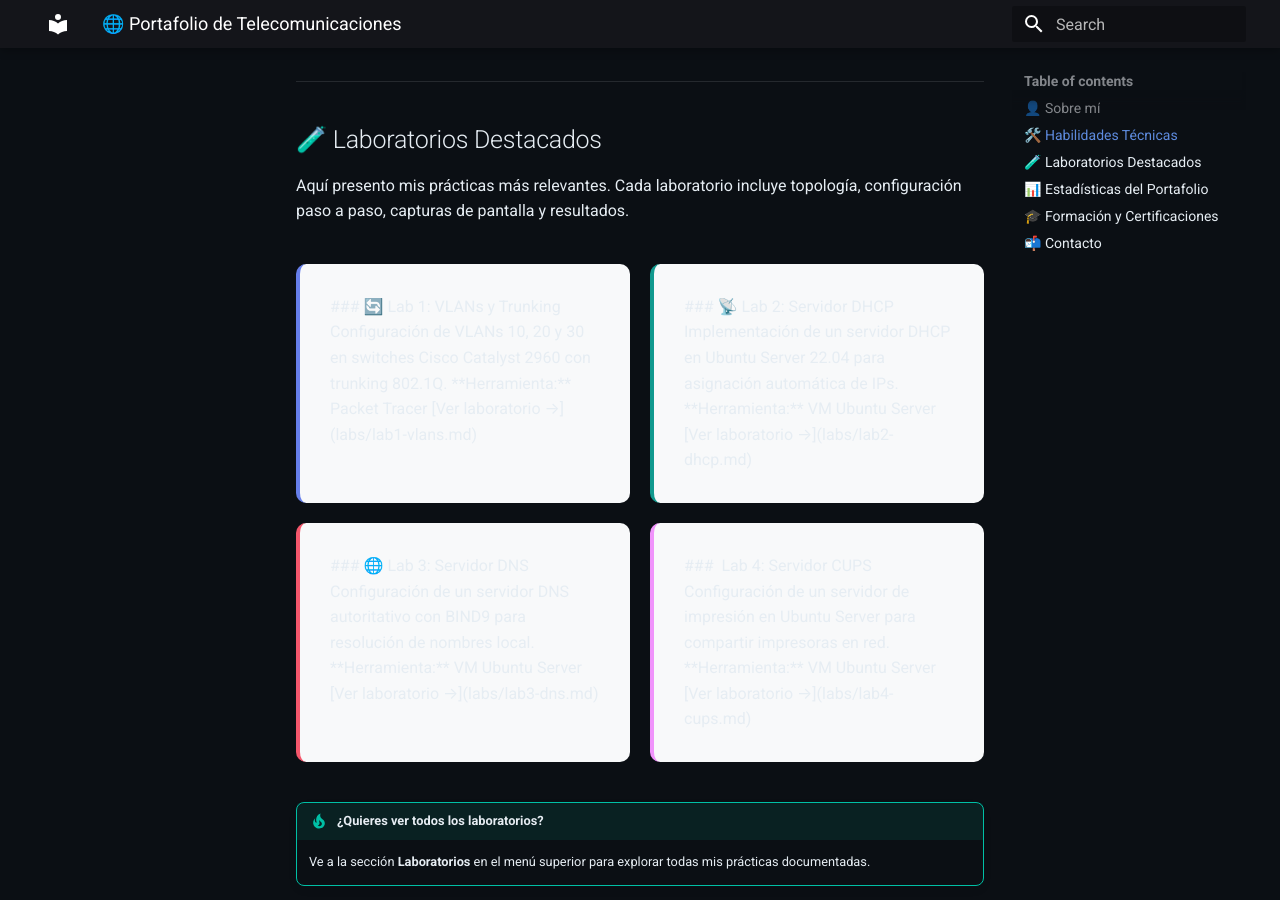
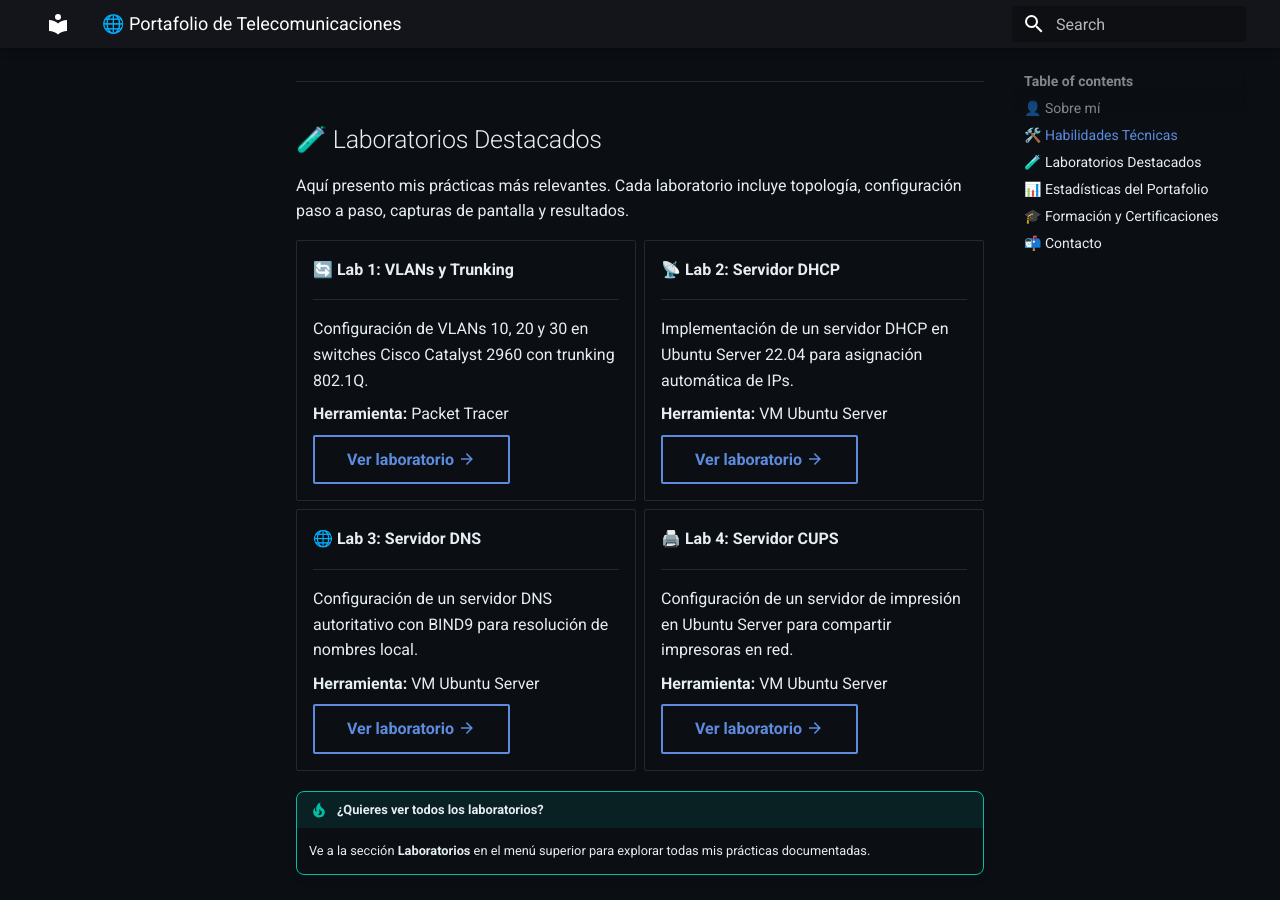
Before and after one commit to GARNAUTH-DOSTO/PORTAFOLIO_TELECOM, an MkDocs documentation site: the page built from docs/index.md, in a window 1280 px wide and 900 px high, scrolled down 1072 px. Built offline with MkDocs 1.6.1 and Material for MkDocs 9.7.7, drawn with Linux system fonts in a browser that asks for light colours; part of the change alters nothing that is shown.

Commit message:
Update index.md

```diff
--- a/docs/index.md
+++ b/docs/index.md
@@ -61,51 +61,47 @@ Mi objetivo es aplicar los conocimientos teóricos en escenarios prácticos, doc
 
 Aquí presento mis prácticas más relevantes. Cada laboratorio incluye topología, configuración paso a paso, capturas de pantalla y resultados.
 
-<div style="display: grid; grid-template-columns: repeat(auto-fit, minmax(280px, 1fr)); gap: 1rem; margin: 2rem 0;">
+<div class="grid cards" markdown>
 
-<div style="background: #f8f9fa; padding: 1.5rem; border-radius: 10px; border-left: 4px solid #667eea;">
+- **🔄 Lab 1: VLANs y Trunking**
 
-### 🔄 Lab 1: VLANs y Trunking
-Configuración de VLANs 10, 20 y 30 en switches Cisco Catalyst 2960 con trunking 802.1Q.
+    ---
 
-**Herramienta:** Packet Tracer
+    Configuración de VLANs 10, 20 y 30 en switches Cisco Catalyst 2960 con trunking 802.1Q.
 
-[Ver laboratorio →](labs/lab1-vlans.md)
+    **Herramienta:** Packet Tracer
 
-</div>
+    [Ver laboratorio :material-arrow-right:](labs/lab1-vlans.md){ .md-button }
 
-<div style="background: #f8f9fa; padding: 1.5rem; border-radius: 10px; border-left: 4px solid #11998e;">
+- **📡 Lab 2: Servidor DHCP**
 
-### 📡 Lab 2: Servidor DHCP
-Implementación de un servidor DHCP en Ubuntu Server 22.04 para asignación automática de IPs.
+    ---
 
-**Herramienta:** VM Ubuntu Server
+    Implementación de un servidor DHCP en Ubuntu Server 22.04 para asignación automática de IPs.
 
-[Ver laboratorio →](labs/lab2-dhcp.md)
+    **Herramienta:** VM Ubuntu Server
 
-</div>
+    [Ver laboratorio :material-arrow-right:](labs/lab2-dhcp.md){ .md-button }
 
-<div style="background: #f8f9fa; padding: 1.5rem; border-radius: 10px; border-left: 4px solid #f5576c;">
+- **🌐 Lab 3: Servidor DNS**
 
-### 🌐 Lab 3: Servidor DNS
-Configuración de un servidor DNS autoritativo con BIND9 para resolución de nombres local.
+    ---
 
-**Herramienta:** VM Ubuntu Server
+    Configuración de un servidor DNS autoritativo con BIND9 para resolución de nombres local.
 
-[Ver laboratorio →](labs/lab3-dns.md)
+    **Herramienta:** VM Ubuntu Server
 
-</div>
+    [Ver laboratorio :material-arrow-right:](labs/lab3-dns.md){ .md-button }
 
-<div style="background: #f8f9fa; padding: 1.5rem; border-radius: 10px; border-left: 4px solid #f093fb;">
+- **🖨️ Lab 4: Servidor CUPS**
 
-### ️ Lab 4: Servidor CUPS
-Configuración de un servidor de impresión en Ubuntu Server para compartir impresoras en red.
+    ---
 
-**Herramienta:** VM Ubuntu Server
+    Configuración de un servidor de impresión en Ubuntu Server para compartir impresoras en red.
 
-[Ver laboratorio →](labs/lab4-cups.md)
+    **Herramienta:** VM Ubuntu Server
 
-</div>
+    [Ver laboratorio :material-arrow-right:](labs/lab4-cups.md){ .md-button }
 
 </div>
 
```
